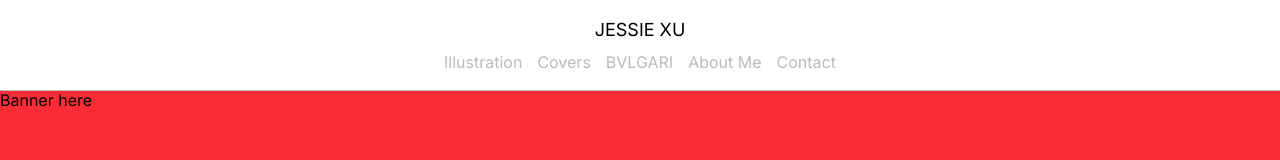
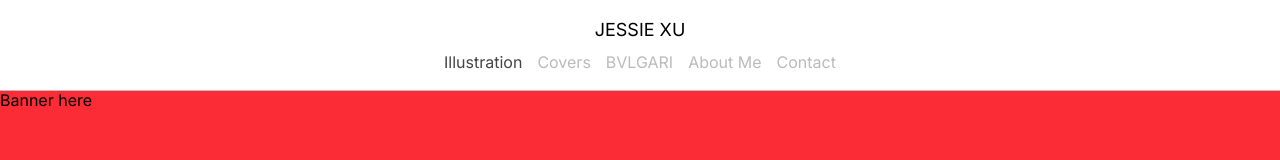
Before and after one commit to Aggamundu/kaito, a React (Vite) app: page / in a window 1280 px wide. Shown: the top 160 px of the page. Built offline with nearby package versions, Linux system fonts and the light colour scheme.

Commit message:
changed padding for header, and fixed selection for illustration in mobile menu

```diff
--- a/src/App.jsx
+++ b/src/App.jsx
@@ -70,7 +70,7 @@ function App() {
       className="w-full min-h-screen"
     >
       <Header />
-      <div className="pt-22">
+      <div className="pt-18 sm:pt-22">
         <AnimatePresence mode="wait">
           <motion.div
             key={location.pathname}
--- a/src/components/Header.jsx
+++ b/src/components/Header.jsx
@@ -1,5 +1,5 @@
 import { useState } from "react";
-import { NavLink } from "react-router-dom";
+import { NavLink,useLocation } from "react-router-dom";
 
 const navLinks = [
   { to: "/illustration",label: "Illustration" },
@@ -11,10 +11,18 @@ const navLinks = [
 
 export default function Header() {
   const [isMenuOpen,setIsMenuOpen] = useState(false);
+  const location = useLocation();
 
-  const linkClass = ({ isActive }) =>
-    `hover:text-darkgray duration-300 transition-all text-base block py-2 ${isActive ? "text-darkgray" : "text-lightgray"
-    }`;
+  const isIllustrationActive = () =>
+    location.pathname === "/" ||
+    location.pathname === "/illustration" ||
+    location.pathname.startsWith("/illustration/");
+
+  const mobileLinkClass = (to,{ isActive }) => {
+    const active = to === "/illustration" ? isIllustrationActive() : isActive;
+    return `hover:text-darkgray duration-300 transition-all text-base block py-2 ${active ? "text-darkgray opacity-100" : "text-lightgray opacity-80"
+      }`;
+  };
 
   return (
     <header className="fixed top-0 left-0 right-0 z-10 border-b border-lightgray bg-white">
@@ -28,9 +36,13 @@ export default function Header() {
           <ul className="flex space-x-[15px]">
             {navLinks.map(({ to,label }) => (
               <li key={to}>
-                <NavLink to={to} className={({ isActive }) =>
-                  `hover:text-darkgray duration-300 transition-all text-base ${isActive ? "text-darkgray" : "text-lightgray"}`
-                }>
+                <NavLink
+                  to={to}
+                  className={({ isActive }) => {
+                    const active = to === "/illustration" ? isIllustrationActive() : isActive;
+                    return `hover:text-darkgray duration-300 transition-all text-base ${active ? "text-darkgray" : "text-lightgray"}`;
+                  }}
+                >
                   {label}
                 </NavLink>
               </li>
@@ -72,7 +84,7 @@ export default function Header() {
               <li key={to}>
                 <NavLink
                   to={to}
-                  className={linkClass}
+                  className={({ isActive }) => mobileLinkClass(to,{ isActive })}
                   onClick={() => setIsMenuOpen(false)}
                 >
                   {label}
--- a/src/pages/Illustration.jsx
+++ b/src/pages/Illustration.jsx
@@ -7,7 +7,7 @@ export default function Illustration() {
 
   return (
     <div className="">
-      <div className="w-full h-[300px] bg-red-500">Banner here</div>
+      <div className="w-full h-[300px] bg-red-500 ">Banner here</div>
       <div className="columns-2 sm:columns-3 lg:columns-4 gap-0 [&>*]:mb-0">
         {illustrations.map((item,index) => (
           <IllustrationCard
```
